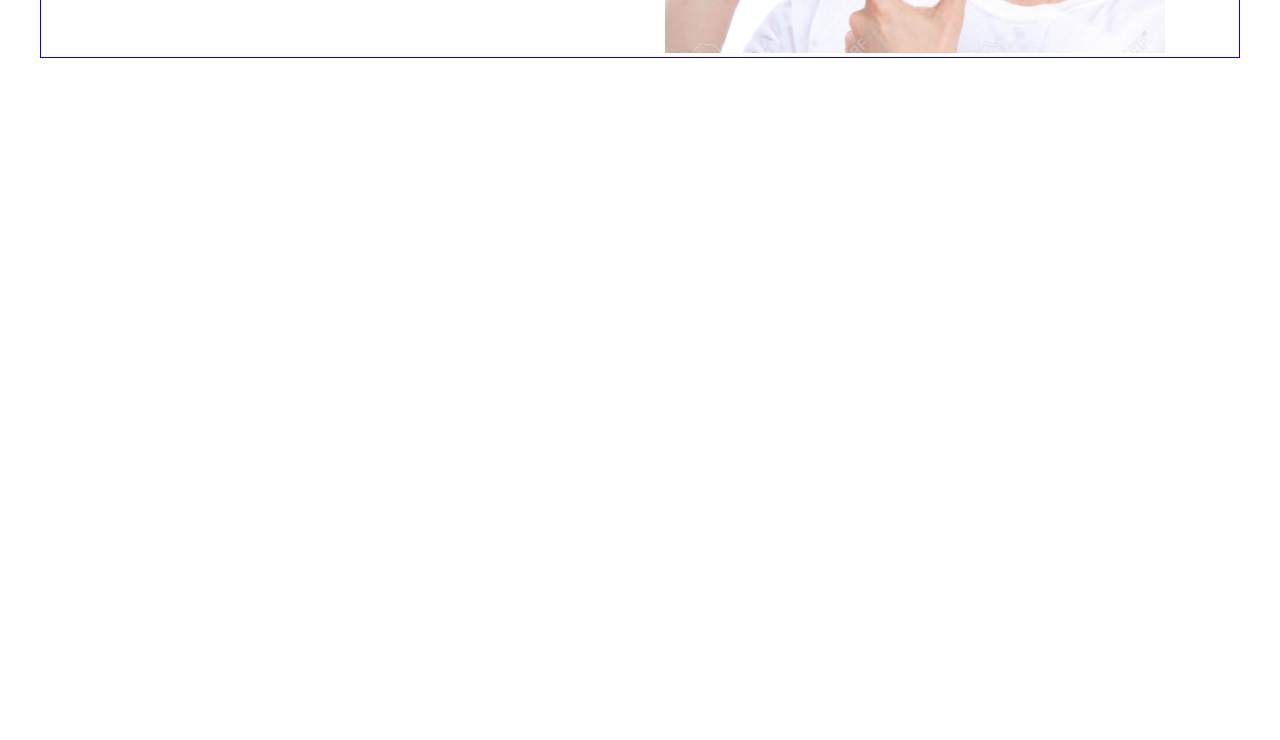
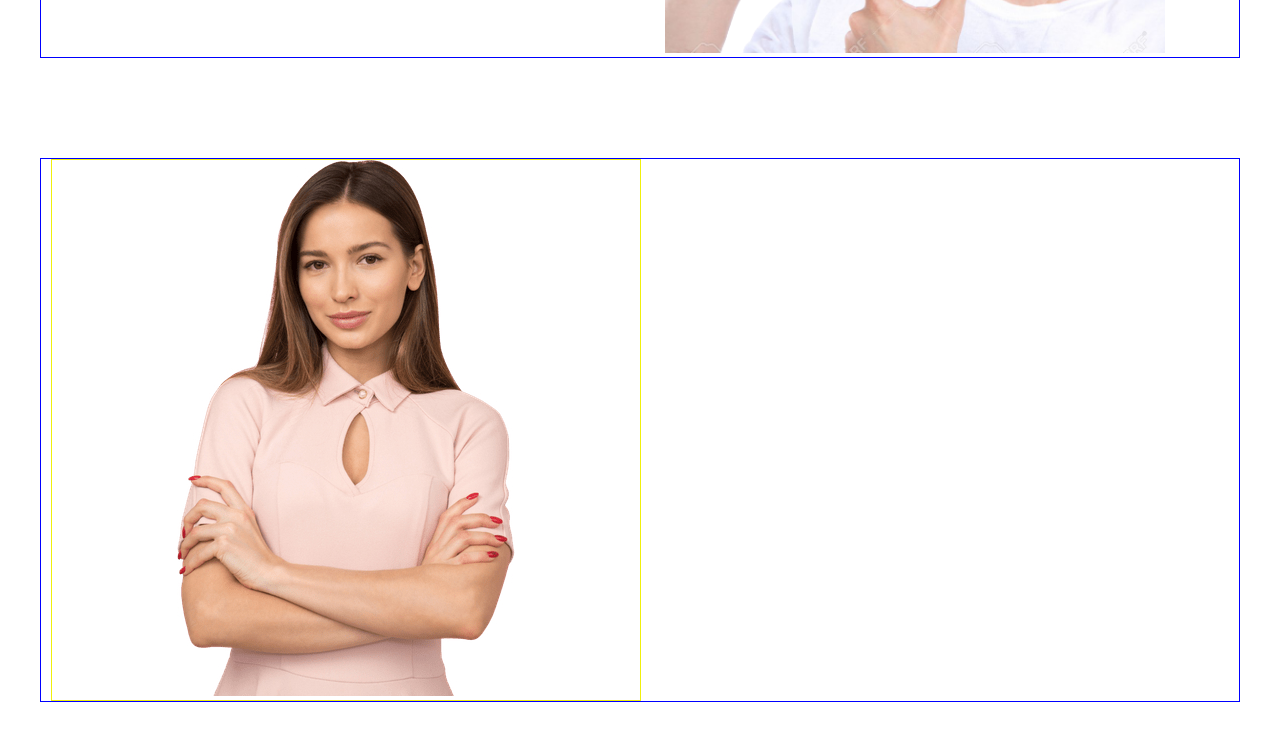
Before and after one commit to hasiburrahmanbiplab/eat-healthy, a plain HTML site: page index.html in a window 1280 px wide. Shown: the part 402-1142 px from the top of the page. Before the commit the page ends 800 px from the top, so only its background shows below. Drawn offline with Linux system fonts and the light colour scheme.

Commit message:
about image part added

```diff
--- a/css/style.css
+++ b/css/style.css
@@ -88,9 +88,36 @@ h1, h2, h3, h4, h5, h6{
     width: 100%;
     height: auto;
 }
-
 /* header part end */
-
+/* about part start */
+#about{
+    background-color: #FFFFFF;
+    margin: 100px 0;
+}
+.about-container{
+    display: flex;
+}
+.about-container .about-image{
+    flex-basis: 100%;
+    display: flex;
+    justify-content: center;
+    align-items: center;
+    border: 1px solid rgb(240, 240, 11);
+}
+.about-image .about-img{
+    max-width: 350px;
+}
+.about-image .about-img img{
+    width: 100%;
+}
+.about-image img{
+    width: 100%;
+    height: auto;
+}
+.about-container .about-text{
+    flex-basis: 100%;
+}
+/* about part end */
 
 /* responsive part start */
 @media screen and (max-width:576.99px){
--- a/index.html
+++ b/index.html
@@ -25,5 +25,20 @@
      <main></main>
      <footer></footer>
     <!-- header part end -->
+     <!-- about part start -->
+      <section id="about">
+        <div class="container">
+            <div class="about-container">
+                <div class="about-image">
+                   <div class="about-img">
+                    <img src="image/girl.jpg" alt="">
+                   </div>
+                </div>
+                <div class="about-text">
+                </div>
+            </div>
+        </div>
+      </section>
+     <!-- about part end -->
 </body>
 </html>
```
Also changed, not shown: image/circle-1.png (added), image/circle-2.png (added), image/girl.jpg (added).
